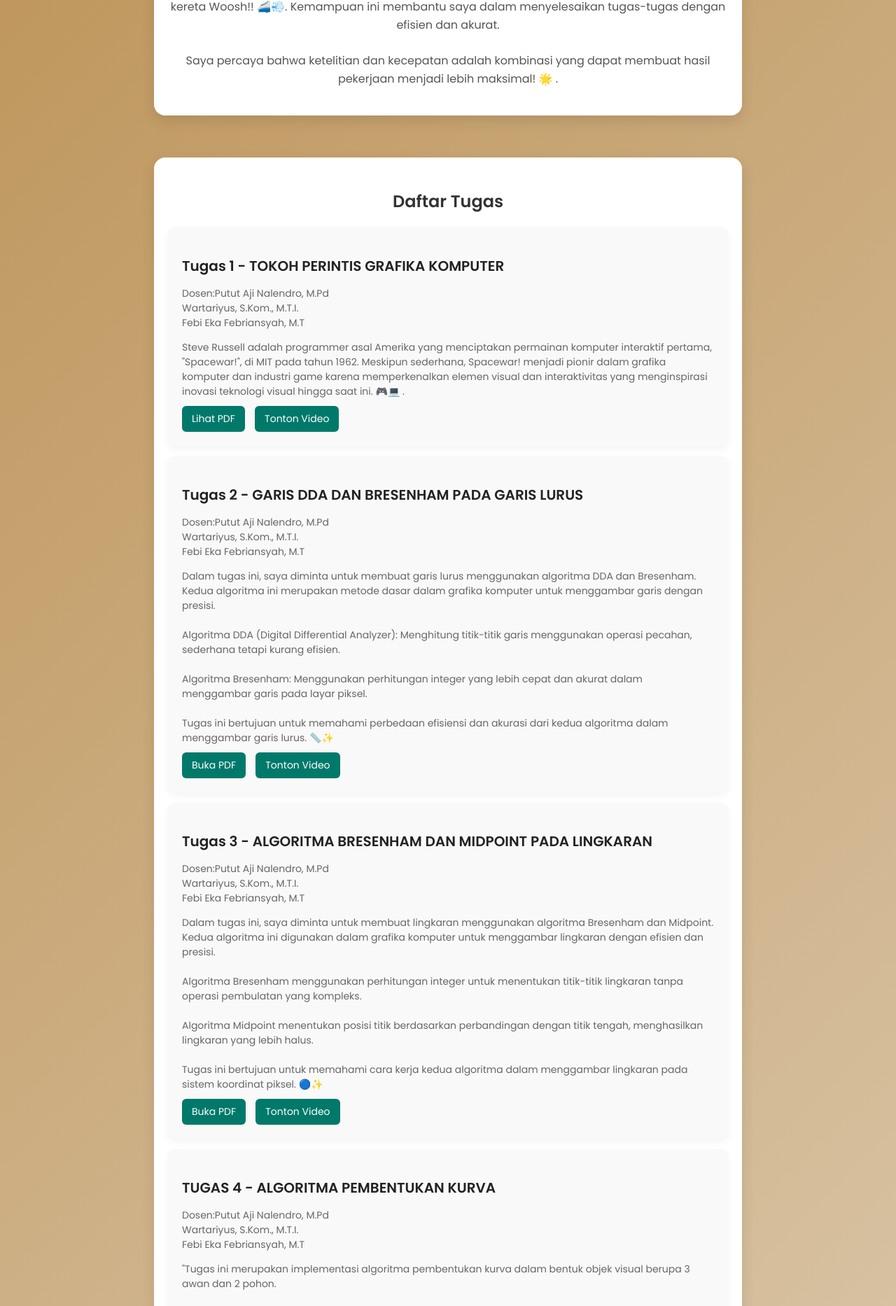
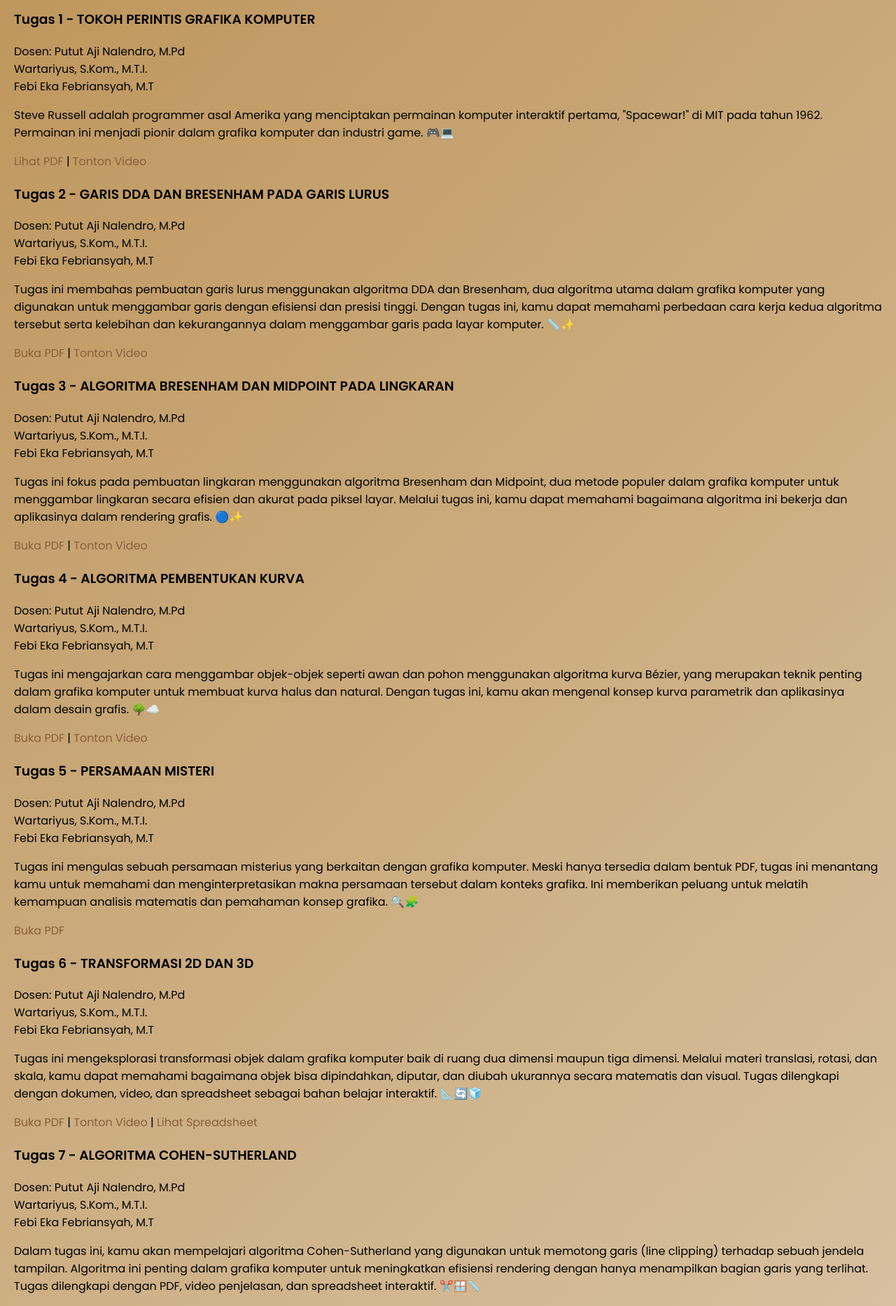
Before and after one commit to Shavanantha/2413025047, a plain HTML site: page index.html in a window 1280 px wide. Shown: the part 934-2800 px from the top of the page at 70% size. Drawn offline with Linux system fonts and the light colour scheme.

Commit message:
index.html

```diff
--- a/index.html
+++ b/index.html
@@ -1,13 +1,10 @@
 <!DOCTYPE html>
 <html lang="en">
 <head>
-    <meta charset="UTF-8">
-    <meta name="viewport" content="width=device-width, initial-scale=1.0">
+    <meta charset="UTF-8" />
+    <meta name="viewport" content="width=device-width, initial-scale=1" />
     <title>Web Hosting Pengumpulan Tugas</title>
-    <link rel="stylesheet" href="style.css">
-    <link rel="preconnect" href="https://fonts.googleapis.com">
-    <link rel="preconnect" href="https://fonts.gstatic.com" crossorigin>
-    <link href="https://fonts.googleapis.com/css2?family=Poppins:wght@400;500;600&display=swap" rel="stylesheet">
+    <link href="https://fonts.googleapis.com/css2?family=Poppins:wght@400;500;600&display=swap" rel="stylesheet" />
     <style>
         body {
             font-family: 'Poppins', sans-serif;
@@ -60,32 +57,29 @@
         }
 
         li {
-            margin-bottom: 10px;
+            margin-bottom: 20px;
         }
     </style>
 </head>
 <body>
     <div class="card">
-        <h1>Selamat Datang di Website Hosting Pengumpulan Tugas Grafika Komputer </h1>
-        <p>Selamat datang di platform Pengumpulan Tugas Grafika Komputer! 🎓📂 <br>
-        <br>
-            Website ini dibuat untuk memudahkan penulis dalam mengakses dan melihat daftar tugas yang telah di-upload. Dengan tampilan yang simpel dan modern, penulis dan audiens dapat menemukan berbagai tugas yang telah dipublikasikan, lengkap dengan nama tugas, dosen pengampu, file PDF, dan link YouTube terkait. <br>
-        <br>
-            Didesain dengan teknologi HTML, CSS, dan JavaScript, platform ini dioptimalkan agar nyaman diakses oleh audiens secara efisien dan mudah. Mari jelajahi tugas-tugas yang tersedia! 🚀📚.</p>
+        <h1>Selamat Datang di Website Hosting Pengumpulan Tugas Grafika Komputer</h1>
+        <p>Selamat datang di platform Pengumpulan Tugas Grafika Komputer! 🎓📂<br><br>
+        Website ini dibuat untuk memudahkan penulis dalam mengakses dan melihat daftar tugas yang telah di-upload.
+        Dengan tampilan yang simpel dan modern, penulis dan audiens dapat menemukan berbagai tugas yang telah dipublikasikan,
+        lengkap dengan nama tugas, dosen pengampu, file PDF, dan link YouTube terkait.<br><br>
+        Didesain dengan teknologi HTML, CSS, dan JavaScript, platform ini dioptimalkan agar nyaman diakses oleh audiens secara efisien dan mudah. Mari jelajahi tugas-tugas yang tersedia! 🚀📚</p>
     </div>
 
     <!-- Profile Section -->
     <div class="profile-container">
-        <img src="https://raw.githubusercontent.com/Shavanantha/2413025047/main/profile.jpg" alt="Foto Profil" class="profile-photo">
+        <img src="https://raw.githubusercontent.com/Shavanantha/2413025047/main/profile.jpg" alt="Foto Profil" class="profile-photo" />
         <div class="profile-description">
             <h2>Shava Phiyan Anantha</h2>
-        <p>Halo! Saya adalah mahasiswa S1 Pendidikan Teknologi Informasi angkatan 2024 di Universitas Lampung. Dengan semangat belajar yang tinggi, saya terus mengembangkan kemampuan dalam bidang teknologi dan pendidikan.<br>
-            <br>
-            Saya memiliki minat besar dalam membaca, terutama buku-buku teknologi dan fiksi; memasak, mencoba resep baru untuk menciptakan hidangan lezat; serta menonton K-Drama, yang tidak hanya menghibur tetapi juga menginspirasi. 📚🍳📺<br>
-            <br>
-            Selain itu, saya dikenal sebagai seseorang yang teliti dan mampu mengetik dengan cepat, secepat kereta Woosh!! 🚄💨. Kemampuan ini membantu saya dalam menyelesaikan tugas-tugas dengan efisien dan akurat.<br>
-            <br>
-            Saya percaya bahwa ketelitian dan kecepatan adalah kombinasi yang dapat membuat hasil pekerjaan menjadi lebih maksimal! 🌟 .</p>
+            <p>Halo! Saya adalah mahasiswa S1 Pendidikan Teknologi Informasi angkatan 2024 di Universitas Lampung. Dengan semangat belajar yang tinggi, saya terus mengembangkan kemampuan dalam bidang teknologi dan pendidikan.<br><br>
+            Saya memiliki minat besar dalam membaca, memasak, serta menonton K-Drama. 📚🍳📺<br><br>
+            Saya dikenal teliti dan mengetik dengan cepat — secepat kereta Woosh!! 🚄💨<br><br>
+            Saya percaya bahwa ketelitian dan kecepatan adalah kombinasi yang dapat membuat hasil pekerjaan menjadi lebih maksimal! 🌟</p>
         </div>
     </div>
 
@@ -93,63 +87,95 @@
     <div class="task-list-container">
         <h2>Daftar Tugas</h2>
         <ul id="task-list">
+            <!-- Tugas 1 -->
             <li class="task-item">
                 <h3>Tugas 1 - TOKOH PERINTIS GRAFIKA KOMPUTER</h3>
-            <p>Dosen:Putut Aji Nalendro, M.Pd<br>
-                Wartariyus, S.Kom., M.T.I.<br>
+                <p>Dosen: Putut Aji Nalendro, M.Pd<br />
+                Wartariyus, S.Kom., M.T.I.<br />
                 Febi Eka Febriansyah, M.T</p>
-            <p>Steve Russell adalah programmer asal Amerika yang menciptakan permainan komputer interaktif pertama, "Spacewar!", di MIT pada tahun 1962.
+                <p>Steve Russell adalah programmer asal Amerika yang menciptakan permainan komputer interaktif pertama, "Spacewar!" di MIT pada tahun 1962.
+                   Permainan ini menjadi pionir dalam grafika komputer dan industri game. 🎮💻</p>
+                <a href="https://drive.google.com/file/d/1P-eeNYpAs8qxnNVvMMqv_XzrRXWZz3Qh/view?usp=sharing" target="_blank">Lihat PDF</a> |
+                <a href="https://youtu.be/mw91pTVz5Tk?si=3nYwnn0gVbtFQZPW" target="_blank">Tonton Video</a>
+            </li>
 
-                Meskipun sederhana, Spacewar! menjadi pionir dalam grafika komputer dan industri game karena memperkenalkan elemen visual dan interaktivitas yang menginspirasi inovasi teknologi visual hingga saat ini. 🎮💻
-
-                .</p>
-            <a href="https://drive.google.com/file/d/1P-eeNYpAs8qxnNVvMMqv_XzrRXWZz3Qh/view?usp=sharing" class="download-link" download>Lihat PDF</a>
-            <a href="https://youtu.be/mw91pTVz5Tk?si=3nYwnn0gVbtFQZPW" class="youtube-link" target="_blank">Tonton Video</a>
-        </li>
+            <!-- Tugas 2 -->
             <li class="task-item">
                 <h3>Tugas 2 - GARIS DDA DAN BRESENHAM PADA GARIS LURUS</h3>
-            <p>Dosen:Putut Aji Nalendro, M.Pd<br>
-                Wartariyus, S.Kom., M.T.I.<br>
-                Febi Eka Febriansyah, M.T</p></p>
-            <p>Dalam tugas ini, saya diminta untuk membuat garis lurus menggunakan algoritma DDA dan Bresenham. Kedua algoritma ini merupakan metode dasar dalam grafika komputer untuk menggambar garis dengan presisi. <br>
-                <br>
-                Algoritma DDA (Digital Differential Analyzer): Menghitung titik-titik garis menggunakan operasi pecahan, sederhana tetapi kurang efisien.<br>
-                <br>
-                Algoritma Bresenham: Menggunakan perhitungan integer yang lebih cepat dan akurat dalam menggambar garis pada layar piksel.<br>
-                <br>
-                Tugas ini bertujuan untuk memahami perbedaan efisiensi dan akurasi dari kedua algoritma dalam menggambar garis lurus. 📏✨</p>
-            <a href="https://drive.google.com/file/d/12ljtdqJwzOy4fXXJX3V0XxUhtRmKB5QG/view?usp=sharing" class="download-link" download>Buka PDF</a>
-            <a href="https://youtu.be/Z98RZ8x48xg?si=WDwiTvYC03NsmVNF" class="youtube-link" target="_blank">Tonton Video</a>
+                <p>Dosen: Putut Aji Nalendro, M.Pd<br />
+                Wartariyus, S.Kom., M.T.I.<br />
+                Febi Eka Febriansyah, M.T</p>
+                <p>Tugas ini membahas pembuatan garis lurus menggunakan algoritma DDA dan Bresenham, dua algoritma utama dalam grafika komputer yang digunakan untuk menggambar garis dengan efisiensi dan presisi tinggi. Dengan tugas ini, kamu dapat memahami perbedaan cara kerja kedua algoritma tersebut serta kelebihan dan kekurangannya dalam menggambar garis pada layar komputer. 📏✨</p>
+                <a href="https://drive.google.com/file/d/12ljtdqJwzOy4fXXJX3V0XxUhtRmKB5QG/view?usp=sharing" target="_blank">Buka PDF</a> |
+                <a href="https://youtu.be/Z98RZ8x48xg?si=WDwiTvYC03NsmVNF" target="_blank">Tonton Video</a>
             </li>
+
+            <!-- Tugas 3 -->
             <li class="task-item">
                 <h3>Tugas 3 - ALGORITMA BRESENHAM DAN MIDPOINT PADA LINGKARAN</h3>
-            <p>Dosen:Putut Aji Nalendro, M.Pd<br>
-                Wartariyus, S.Kom., M.T.I.<br>
-                Febi Eka Febriansyah, M.T</p></p></p>
-            <p>Dalam tugas ini, saya diminta untuk membuat lingkaran menggunakan algoritma Bresenham dan Midpoint. Kedua algoritma ini digunakan dalam grafika komputer untuk menggambar lingkaran dengan efisien dan presisi.<br>
-                <br>
-                Algoritma Bresenham menggunakan perhitungan integer untuk menentukan titik-titik lingkaran tanpa operasi pembulatan yang kompleks.<br>
-                <br>
-                Algoritma Midpoint menentukan posisi titik berdasarkan perbandingan dengan titik tengah, menghasilkan lingkaran yang lebih halus.<br>
-                <br>
-                Tugas ini bertujuan untuk memahami cara kerja kedua algoritma dalam menggambar lingkaran pada sistem koordinat piksel. 🔵✨</p>
-            <a href="https://drive.google.com/file/d/17xzu7OETx_HAjQgpfyKRZZUYymOeuDpo/view?usp=sharing" class="download-link" download>Buka PDF</a>
-            <a href="https://youtu.be/_vl3IntoM5U?si=Bwizmz17JzVAeUdx" class="youtube-link" target="_blank">Tonton Video</a>
+                <p>Dosen: Putut Aji Nalendro, M.Pd<br />
+                Wartariyus, S.Kom., M.T.I.<br />
+                Febi Eka Febriansyah, M.T</p>
+                <p>Tugas ini fokus pada pembuatan lingkaran menggunakan algoritma Bresenham dan Midpoint, dua metode populer dalam grafika komputer untuk menggambar lingkaran secara efisien dan akurat pada piksel layar. Melalui tugas ini, kamu dapat memahami bagaimana algoritma ini bekerja dan aplikasinya dalam rendering grafis. 🔵✨</p>
+                <a href="https://drive.google.com/file/d/17xzu7OETx_HAjQgpfyKRZZUYymOeuDpo/view?usp=sharing" target="_blank">Buka PDF</a> |
+                <a href="https://youtu.be/_vl3IntoM5U?si=Bwizmz17JzVAeUdx" target="_blank">Tonton Video</a>
             </li>
+
+            <!-- Tugas 4 -->
             <li class="task-item">
-            <h3>TUGAS 4 - ALGORITMA PEMBENTUKAN KURVA</h3>
-            <p>Dosen:Putut Aji Nalendro, M.Pd<br>
-                Wartariyus, S.Kom., M.T.I.<br>
-                Febi Eka Febriansyah, M.T</p></p></p>
-            <p>"Tugas ini merupakan implementasi algoritma pembentukan kurva dalam bentuk objek visual berupa 3 awan dan 2 pohon.<br>
-                <br>
-                Mahasiswa diminta memanfaatkan teknik kurva seperti Bézier untuk menggambar objek-objek alam yang memiliki bentuk lengkung.<br>
-                <br>
-                Tujuan dari tugas ini adalah melatih kemampuan dalam membentuk dan mengontrol kurva untuk menciptakan elemen grafis yang estetik dan realistis."</p>
-            <a href="https://drive.google.com/file/d/1RLeXD6UWKNJO0E4uLfGwqzSLOLoKqXCI/view?usp=sharing" class="download-link" download>Buka PDF</a>
-            <a href="https://youtu.be/LVOAob2UYdQ?si=gDmocL1-ROKhz-C3" class="youtube-link" target="_blank">Tonton Video</a>
+                <h3>Tugas 4 - ALGORITMA PEMBENTUKAN KURVA</h3>
+                <p>Dosen: Putut Aji Nalendro, M.Pd<br />
+                Wartariyus, S.Kom., M.T.I.<br />
+                Febi Eka Febriansyah, M.T</p>
+                <p>Tugas ini mengajarkan cara menggambar objek-objek seperti awan dan pohon menggunakan algoritma kurva Bézier, yang merupakan teknik penting dalam grafika komputer untuk membuat kurva halus dan natural. Dengan tugas ini, kamu akan mengenal konsep kurva parametrik dan aplikasinya dalam desain grafis. 🌳☁️</p>
+                <a href="https://drive.google.com/file/d/1RLeXD6UWKNJO0E4uLfGwqzSLOLoKqXCI/view?usp=sharing" target="_blank">Buka PDF</a> |
+                <a href="https://youtu.be/LVOAob2UYdQ?si=gDmocL1-ROKhz-C3" target="_blank">Tonton Video</a>
             </li>
-        <!-- Tambahkan lebih banyak tugas di sini -->
+
+            <!-- Tugas 5 -->
+            <li class="task-item">
+                <h3>Tugas 5 - PERSAMAAN MISTERI</h3>
+                <p>Dosen: Putut Aji Nalendro, M.Pd<br />
+                Wartariyus, S.Kom., M.T.I.<br />
+                Febi Eka Febriansyah, M.T</p>
+                <p>Tugas ini mengulas sebuah persamaan misterius yang berkaitan dengan grafika komputer. Meski hanya tersedia dalam bentuk PDF, tugas ini menantang kamu untuk memahami dan menginterpretasikan makna persamaan tersebut dalam konteks grafika. Ini memberikan peluang untuk melatih kemampuan analisis matematis dan pemahaman konsep grafika. 🔍🧩</p>
+                <a href="https://drive.google.com/file/d/1zQYFORfn8aU5vDZBoHcqv5y6C0ydRQw1/view?usp=sharing" target="_blank">Buka PDF</a>
+            </li>
+
+            <!-- Tugas 6 -->
+            <li class="task-item">
+                <h3>Tugas 6 - TRANSFORMASI 2D DAN 3D</h3>
+                <p>Dosen: Putut Aji Nalendro, M.Pd<br />
+                Wartariyus, S.Kom., M.T.I.<br />
+                Febi Eka Febriansyah, M.T</p>
+                <p>Tugas ini mengeksplorasi transformasi objek dalam grafika komputer baik di ruang dua dimensi maupun tiga dimensi. Melalui materi translasi, rotasi, dan skala, kamu dapat memahami bagaimana objek bisa dipindahkan, diputar, dan diubah ukurannya secara matematis dan visual. Tugas dilengkapi dengan dokumen, video, dan spreadsheet sebagai bahan belajar interaktif. 📐🔄🧊</p>
+                <a href="https://docs.google.com/document/d/1jYHgZfMQI5qjvSiboPXx4exBaltVCjbu/edit?usp=sharing" target="_blank">Buka PDF</a> |
+                <a href="https://www.youtube.com/watch?v=57N74h7XqkY" target="_blank">Tonton Video</a> |
+                <a href="https://docs.google.com/spreadsheets/d/1Xmxro-78iZbnsZh6F1CYzvb2kpw1WafpGv9w3lNf7jw/edit?gid=0#gid=0" target="_blank">Lihat Spreadsheet</a>
+            </li>
+
+            <!-- Tugas 7 -->
+            <li class="task-item">
+                <h3>Tugas 7 - ALGORITMA COHEN-SUTHERLAND</h3>
+                <p>Dosen: Putut Aji Nalendro, M.Pd<br />
+                Wartariyus, S.Kom., M.T.I.<br />
+                Febi Eka Febriansyah, M.T</p>
+                <p>Dalam tugas ini, kamu akan mempelajari algoritma Cohen-Sutherland yang digunakan untuk memotong garis (line clipping) terhadap sebuah jendela tampilan. Algoritma ini penting dalam grafika komputer untuk meningkatkan efisiensi rendering dengan hanya menampilkan bagian garis yang terlihat. Tugas dilengkapi dengan PDF, video penjelasan, dan spreadsheet interaktif. ✂️🪟📏</p>
+                <a href="https://drive.google.com/file/d/1ZPWG0CnBhQGdGs4QQ8iWWBOvm8WwjwCK/view?usp=sharing" target="_blank">Buka PDF</a> |
+                <a href="https://www.youtube.com/watch?v=L6tAAH11CVQ" target="_blank">Tonton Video</a> |
+                <a href="https://docs.google.com/spreadsheets/d/1X5gzPEPPJYGjgzEbVVRrJgDOZRREcZVZS39tx91j4hg/edit?gid=1606039412#gid=1606039412" target="_blank">Lihat Spreadsheet</a>
+            </li>
+
+            <!-- Tugas 8 -->
+            <li class="task-item">
+                <h3>Tugas 8 - POLYGON CLIPPING ALGORITHM</h3>
+                <p>Dosen: Putut Aji Nalendro, M.Pd<br />
+                Wartariyus, S.Kom., M.T.I.<br />
+                Febi Eka Febriansyah, M.T</p>
+                <p>Tugas ini membahas algoritma polygon clipping, seperti algoritma Sutherland-Hodgman, yang digunakan untuk memotong poligon sehingga hanya bagian yang berada dalam area tertentu saja yang ditampilkan. Teknik ini penting dalam grafika komputer untuk mengelola tampilan dan rendering objek yang kompleks. Tugas hanya tersedia dalam bentuk PDF dan video tanpa spreadsheet. ✂️🔺🖼️</p>
+                <a href="https://drive.google.com/file/d/1A3K0bzrugfK9Jen6TAyIZQjEmyTiwWPc/view?usp=sharing" target="_blank">Buka PDF</a> |
+                <a href="https://www.youtube.com/watch?v=q-WiU50GqXg" target="_blank">Tonton Video</a>
+            </li>
         </ul>
     </div>
 </body>
```
Lines whose indentation alone changed are shown as unchanged.
